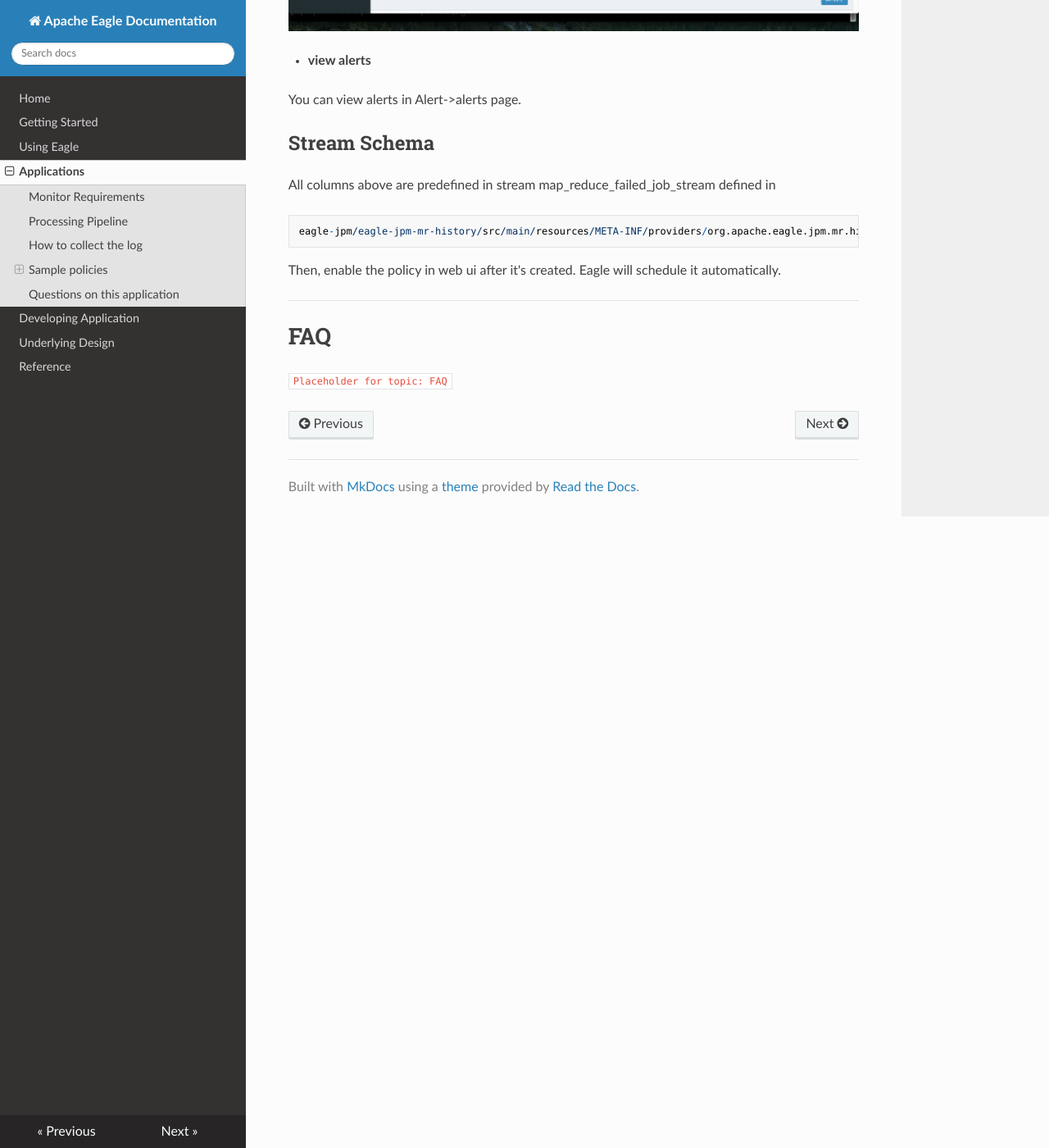
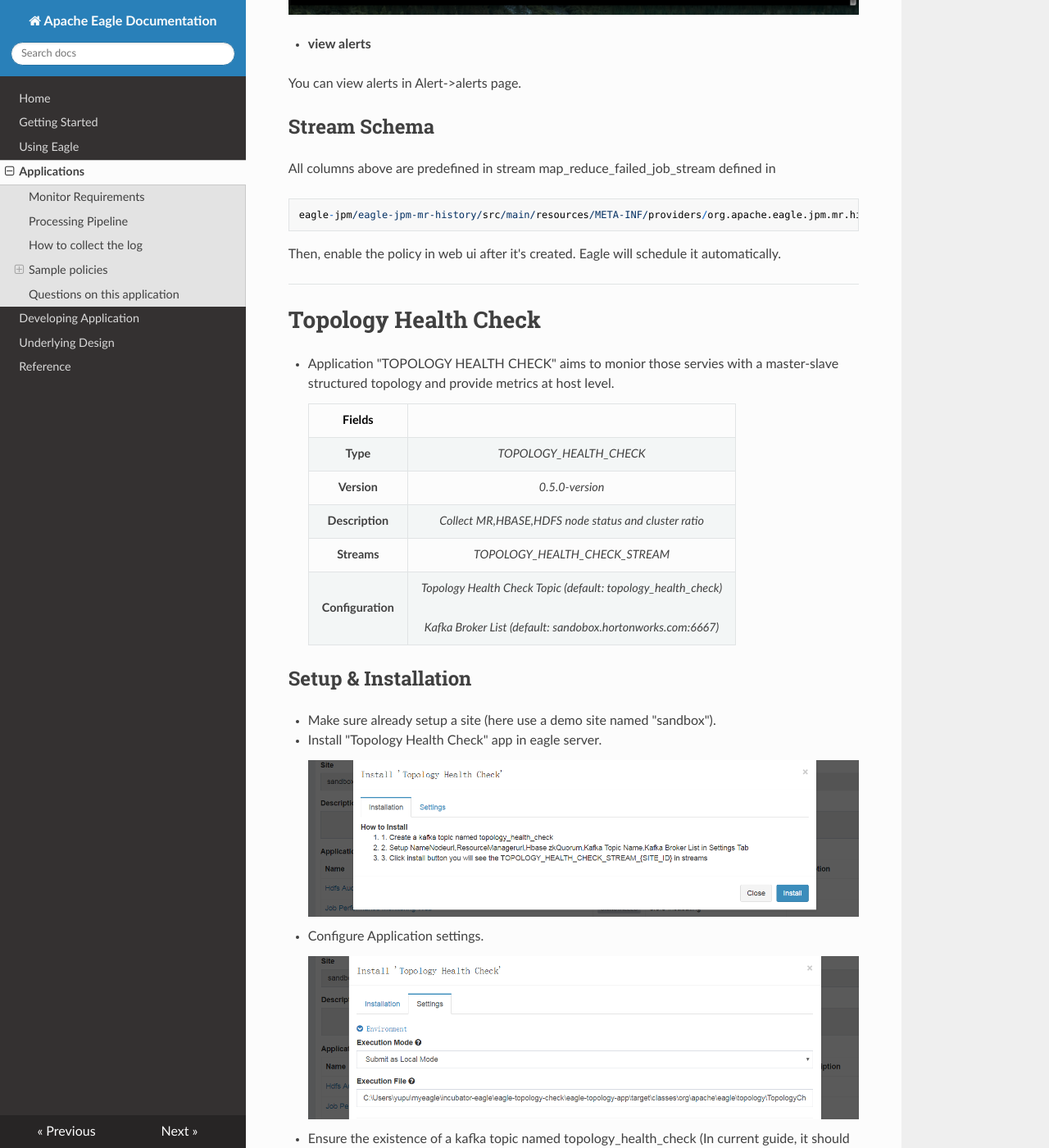
Before and after one commit to anyway1021/eagle-doc, an MkDocs documentation site: the page built from docs/applications.md, in a window 1280 px wide and 1400 px high, scrolled down 10276 px. Shown: the whole window at 82% size. Built offline with MkDocs 1.6.1, drawn with Linux system fonts in a browser that asks for light colours; nearby versions of some CDN libraries; old or Windows-style settings are respelled for this version of MkDocs; some of the changed text lies outside the part shown.

Commit message:
add doc for hadoop-queue-monitor

```diff
--- a/docs/applications.md
+++ b/docs/applications.md
@@ -61,17 +61,15 @@ The example policy monitors the 'delete' operation on hosts in 'SECURITY' zone.
 
 # JMX Monitoring
 
-## Introduction
+* Application "**HADOOP_JMX_METRIC_MONITOR**" provide embedded collector script to ingest hadoop/hbase jmx metric as eagle stream and provide ability to define alert policy and detect anomaly in real-time from metric.
 
-Application "**HADOOP_JMX_METRIC_MONITOR**" provide embedded collector script to ingest hadoop/hbase jmx metric as eagle stream and provide ability to define alert policy and detect anomaly in real-time from metric.
-
-|   Sample   ||
-| :---: | :---: |
-| **Type**    | *HADOOP_JMX_METRIC_MONITOR* |
-| **Version** | *0.5.0-version* |
-| **Description** | *Collect JMX Metric and monitor in real-time* |
-| **Streams** | *HADOOP_JMX_METRIC_STREAM* |
-| **Configuration** | JMX Metric Kafka Topic (default: hadoop_jmx_metric_{SITE_ID})<br/><br/>Kafka Broker List (default: localhost:6667) |
+    |   Fields   ||
+    | :---: | :---: |
+    | **Type**    | *HADOOP_JMX_METRIC_MONITOR* |
+    | **Version** | *0.5.0-version* |
+    | **Description** | *Collect JMX Metric and monitor in real-time* |
+    | **Streams** | *HADOOP_JMX_METRIC_STREAM* |
+    | **Configuration** | *JMX Metric Kafka Topic (default: hadoop_jmx_metric_{SITE_ID})*<br/><br/>*Kafka Broker List (default: localhost:6667)* |
 
 ## Setup & Installation
 
@@ -269,5 +267,100 @@ Then, enable the policy in web ui after it's created. Eagle will schedule it aut
 
 ---
 
-# FAQ
-`Placeholder for topic: FAQ`
+# Topology Health Check
+
+* Application "TOPOLOGY HEALTH CHECK" aims to monior those servies with a master-slave structured topology and provide metrics at host level.
+
+    |   Fields   ||
+    | :---: | :---: |
+    | **Type**    | *TOPOLOGY_HEALTH_CHECK* |
+    | **Version** | *0.5.0-version* |
+    | **Description** | *Collect MR,HBASE,HDFS node status and cluster ratio* |
+    | **Streams** | *TOPOLOGY_HEALTH_CHECK_STREAM* |
+    | **Configuration** | *Topology Health Check Topic (default: topology_health_check)*<br/><br/>*Kafka Broker List (default: sandobox.hortonworks.com:6667)* |
+
+## Setup & Installation
+
+* Make sure already setup a site (here use a demo site named "sandbox").
+
+* Install "Topology Health Check" app in eagle server.
+
+    ![Health Check Installation](include/images/health_check_installation.png)
+
+* Configure Application settings.
+
+    ![Health Check Settings](include/images/health_check_settings.png)
+
+* Ensure the existence of a kafka topic named topology_health_check (In current guide, it should be topology_health_check).
+
+* Click "Install" button then you will see the TOPOLOGY_HEALTH_CHECK_STREAM_{SITE_ID} on "Streams" page (Streams could be navigated in left-nav).
+
+    ![Health Check Stream](include/images/health_check_stream.png)
+
+## Define Health Check Alert Policy
+
+* Go to "Define Policy".
+
+* Select TOPOLOGY_HEALTH_CHECK related streams.
+
+* Define SQL-Like policy, for example
+
+        from TOPOLOGY_HEALTH_CHECK_STREAM_SANDBOX[status=='dead'] select * insert into topology_health_check_stream_out;
+
+    ![Health Check Policy](include/images/health_check_policy.png)
+
+---
+
+# Hadoop Queue Monitoring
+
+* This application collects metrics of Resource Manager in the following aspects:
+
+    * Scheduler Info of the cluster: http://{RM_HTTP_ADDRESS}:{PORT}/ws/v1/cluster/scheduler
+
+    * Applications of the cluster: http://{RM_HTTP_ADDRESS}:{PORT}/ws/v1/cluster/apps
+
+    * Overall metrics of the cluster: http://{RM_HTTP_ADDRESS}:{PORT}/ws/v1/cluster/metrics
+
+            by version 0.5-incubating, mainly focusing at metrics
+             - `appsPending`
+             - `allocatedMB`
+             - `totalMB`
+             - `availableMB`
+             - `reservedMB`
+             - `allocatedVirtualCores`.
+
+## Setup & Installation
+
+* Make sure already setup a site (here use a demo site named "sandbox").
+
+* From left-nav list, navigate to application managing page by "**Integration**" > "**Sites**", and hit link "**sandbox**" on right.
+
+    ![Navigate to app mgmt](include/images/hadoop_queue_monitor_1.png)
+
+* Install "Hadoop Queue Monitor" by clicking "install" button of the application.
+
+    ![Install Hadoop Queue Monitor App](include/images/hadoop_queue_monitor_2.png)
+
+* In the pop-up layout, select running mode as `Local` or `Cluster`.
+
+    ![Select Running Mode](include/images/hadoop_queue_monitor_3.png)
+
+* Set the target jar of eagle's topology assembly that has existed in eagle server, indicating the absolute path ot it. As in the following screenshot:
+
+    ![Set Jar Path](include/images/hadoop_queue_monitor_4.png)
+
+* Set Resource Manager endpoint urls field, separate values with comma if there are more than 1 url (e.g. a secondary node for HA).
+
+    ![Set RM Endpoint](include/images/hadoop_queue_monitor_5.png)
+
+* Set fields "**Storm Worker Number**", "**Parallel Tasks Per Bolt**", and "**Fetching Metric Interval in Seconds**", or leave them as default if they fit your needs.
+
+    ![Set Advanced Fields](include/images/hadoop_queue_monitor_6.png)
+
+* Finally, hit "**Install**" button to complete it.
+
+## Use of the application
+
+* There is no need to define policies for this applicatoin to work, it could be integrated with "**Job Performance Monitoring Web**" application and consequently seen on cluster dashboard, as long as the latter application is installed too. See an exmple in the following screenshot:
+
+    ![In Dashboard](include/images/hadoop_queue_monitor_7.png)
```
Also changed, not shown: docs/include/images/hadoop_queue_monitor_1.png (added), docs/include/images/hadoop_queue_monitor_2.png (added), docs/include/images/hadoop_queue_monitor_3.png (added), docs/include/images/hadoop_queue_monitor_4.png (added), docs/include/images/hadoop_queue_monitor_5.png (added), docs/include/images/hadoop_queue_monitor_6.png (added), docs/include/images/hadoop_queue_monitor_7.png (added), docs/include/images/health_check_installation.png (added), docs/include/images/health_check_policy.png (added), docs/include/images/health_check_settings.png (added), docs/include/images/health_check_stream.png (added).
